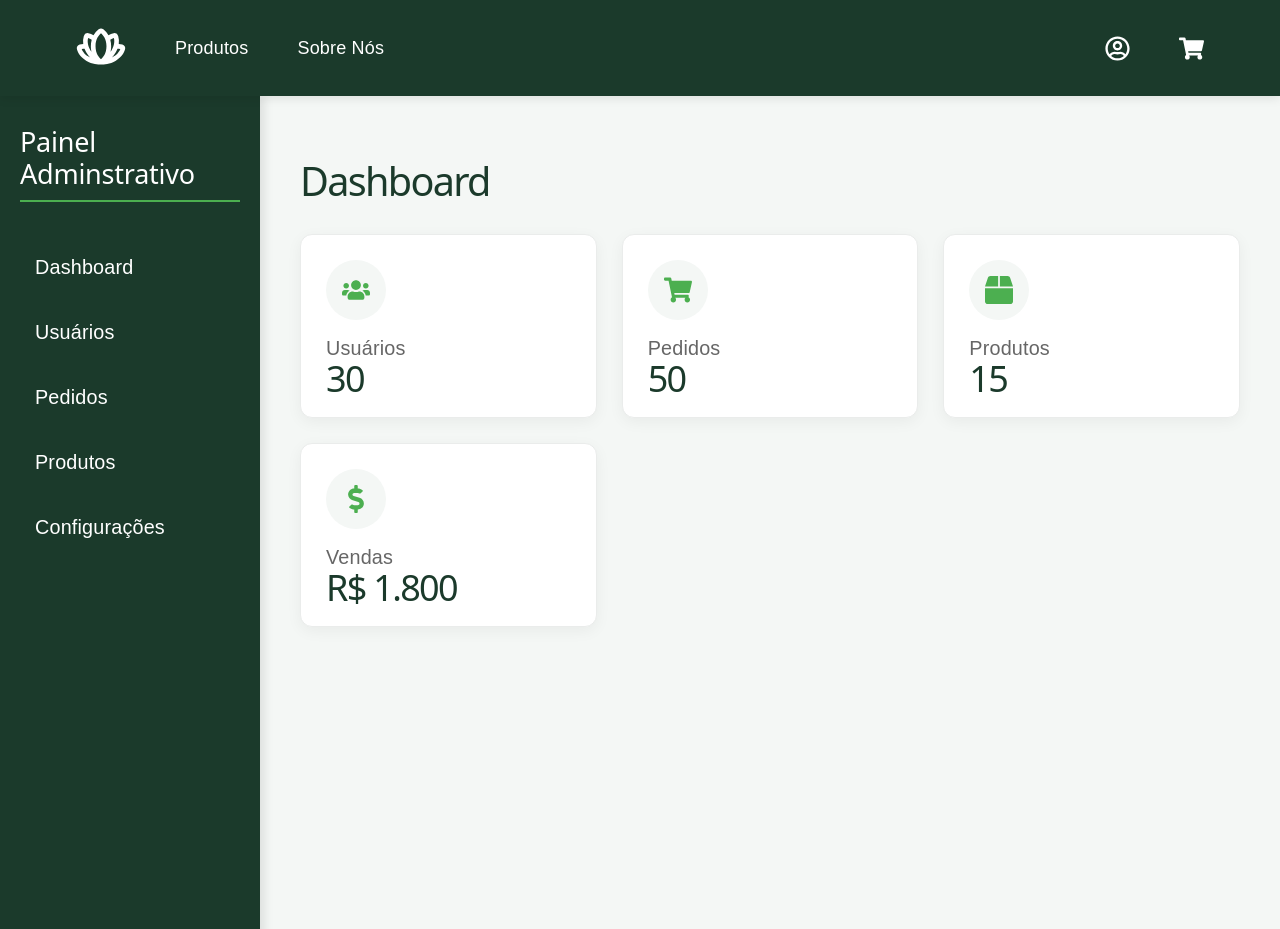
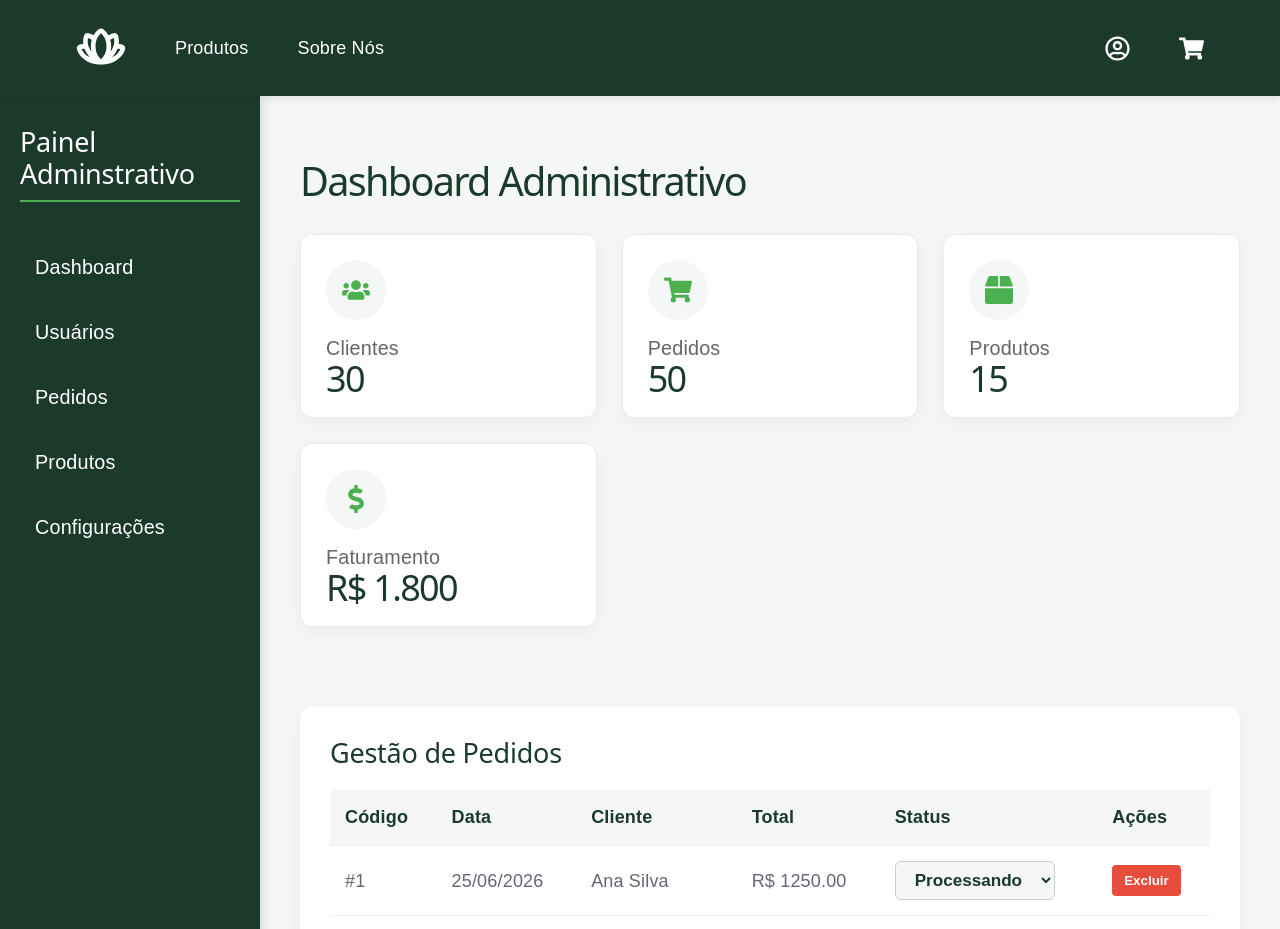
Before and after one commit to CarlosSantos-0/PapadaWal, a React (Vite) app: page /adm in a window 1280 px wide. Shown: the top 929 px of the page. Built offline with nearby package versions, Linux system fonts and the light colour scheme.

Commit message:
Add PedidosTable component for order management; update Dashboard with new tables and modify titles for clarity

```diff
--- /dev/null
+++ b/src/components/PainelAdm/AdmComponents/PedidosTable.jsx
@@ -0,0 +1,88 @@
+import { useState } from 'react';
+import styles from '../PaginaAdm.module.css';
+
+function PedidosTable() {
+  const [pedidos, setPedidos] = useState([
+    { id: 1, cliente: "Ana Silva", total: "1250.00", status: "Processando", data: "25/06/2026" },
+    { id: 2, cliente: "Carlos Souza", total: "50.00", status: "Enviado", data: "25/06/2026" },
+    { id: 3, cliente: "Isabela", total: "45.00", status: "Pendente", data: "26/06/2026" },
+  ]);
+
+  const handleStatusChange = (id, novoStatus) => {
+    const pedidosAtualizados = pedidos.map(pedido =>
+      pedido.id === id ? { ...pedido, status: novoStatus } : pedido
+    );
+    setPedidos(pedidosAtualizados);
+  };
+
+  const handleDelete = (id) => {
+    const confirmar = window.confirm(`Tem certeza que deseja excluir permanentemente o pedido #${id}?`);
+
+    if (confirmar) {
+      const pedidosFiltrados = pedidos.filter(pedido => pedido.id !== id);
+      setPedidos(pedidosFiltrados);
+    }
+  };
+
+  return (
+    <div className={styles.tableContainer}>
+      <h2>Gestão de Pedidos</h2>
+
+      <table>
+        <thead>
+          <tr>
+            <th>Código</th>
+            <th>Data</th>
+            <th>Cliente</th>
+            <th>Total</th>
+            <th>Status</th>
+            <th>Ações</th>
+          </tr>
+        </thead>
+
+        <tbody>
+          {pedidos.map((pedido) => (
+            <tr key={pedido.id}>
+              <td>#{pedido.id}</td>
+              <td>{pedido.data}</td>
+              <td>{pedido.cliente}</td>
+              <td>R$ {pedido.total}</td>
+              <td>
+                <select
+                  value={pedido.status}
+                  onChange={(e) => handleStatusChange(pedido.id, e.target.value)}
+                >
+                  <option value="Pendente">Pendente</option>
+                  <option value="Processando">Processando</option>
+                  <option value="Enviado">Enviado</option>
+                  <option value="Entregue">Entregue</option>
+                </select>
+              </td>
+              <td>
+                <button
+                  onClick={() => handleDelete(pedido.id)}
+                  style={{
+                    backgroundColor: '#e74c3c',
+                    color: 'white',
+                    border: 'none',
+                    padding: '8px 12px',
+                    borderRadius: '4px',
+                    cursor: 'pointer',
+                    fontWeight: 'bold',
+                    transition: 'background-color 0.2s'
+                  }}
+                  onMouseOver={(e) => e.target.style.backgroundColor = '#c0392b'}
+                  onMouseOut={(e) => e.target.style.backgroundColor = '#e74c3c'}
+                >
+                  Excluir
+                </button>
+              </td>
+            </tr>
+          ))}
+        </tbody>
+      </table>
+    </div>
+  );
+}
+
+export default PedidosTable;
--- a/src/components/PainelAdm/Dashboard/Dashboard.jsx
+++ b/src/components/PainelAdm/Dashboard/Dashboard.jsx
@@ -1,37 +1,42 @@
 import styles from '../PaginaAdm.module.css';
 
 import StatCard from "../AdmComponents/StatCard";
+import UsersTable from "../AdmComponents/UsersTable";
+import PedidosTable from "../AdmComponents/PedidosTable"; // Importando a nova tabela
 import { FaUsers, FaBox, FaShoppingCart, FaDollarSign } from "react-icons/fa";
 
 function Dashboard() {
   return (
     <main className={styles.dashboard}>
-      <h1>Dashboard</h1>
+      <h1>Dashboard Administrativo</h1>
 
       <div className={styles.cards}>
         <StatCard
-          titulo="Usuários"
+          titulo="Clientes"
           valor="30"
           icon={<FaUsers />}
         />
-
         <StatCard
           titulo="Pedidos"
           valor="50"
           icon={<FaShoppingCart />}
         />
-
         <StatCard
           titulo="Produtos"
           valor="15"
           icon={<FaBox />}
         />
-
         <StatCard
-          titulo="Vendas"
+          titulo="Faturamento"
           valor="R$ 1.800"
           icon={<FaDollarSign />}
         />
+      </div>
+
+      {/* Container para organizar as tabelas uma embaixo da outra */}
+      <div style={{ display: 'flex', flexDirection: 'column', gap: '40px', marginTop: '40px' }}>
+         <PedidosTable />
+         <UsersTable />
       </div>
     </main>
   );
--- a/src/components/PainelAdm/PaginaAdm.module.css
+++ b/src/components/PainelAdm/PaginaAdm.module.css
@@ -157,3 +157,28 @@
 .tableContainer tr:hover {
     background-color: #f9f9f9;
 }
+
+/* --- ESTILO DO SELETOR DE STATUS (Dropdown na PedidosTable) --- */
+.tableContainer select {
+    padding: 8px 15px;
+    border-radius: 6px;
+    border: 1px solid #ccc;
+    background-color: var(--bg-color);
+    color: var(--primary-color);
+    font-size: 0.95rem;
+    font-family: inherit;
+    font-weight: bold;
+    cursor: pointer;
+    outline: none;
+    transition: all 0.3s ease;
+}
+
+.tableContainer select:focus {
+    border-color: var(--accent-color);
+    box-shadow: 0 0 5px rgba(76, 175, 80, 0.4); /* Sombra suave usando o verde claro */
+    background-color: var(--white);
+}
+
+.tableContainer select:hover {
+    border-color: var(--accent-color);
+}
```
